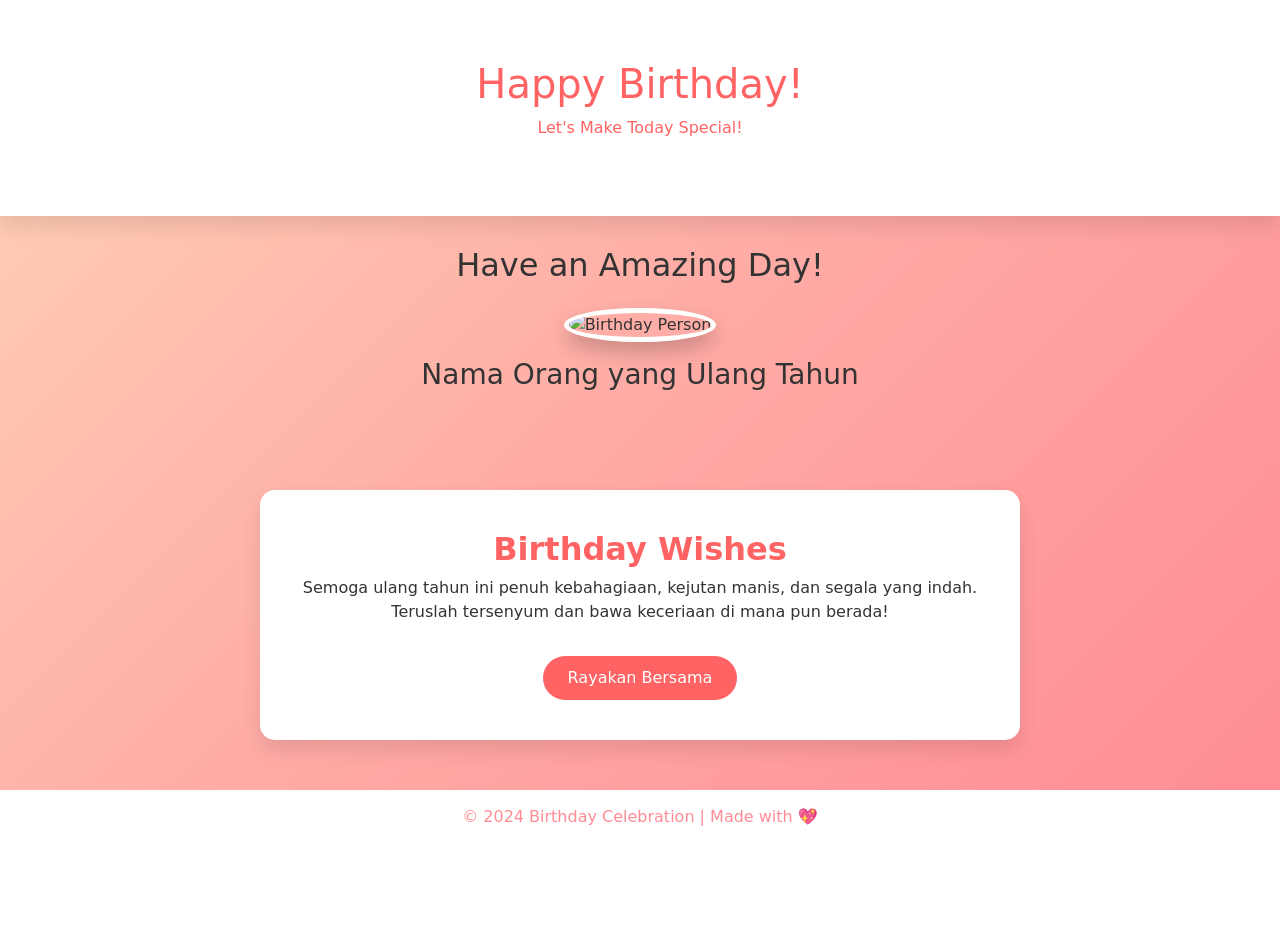
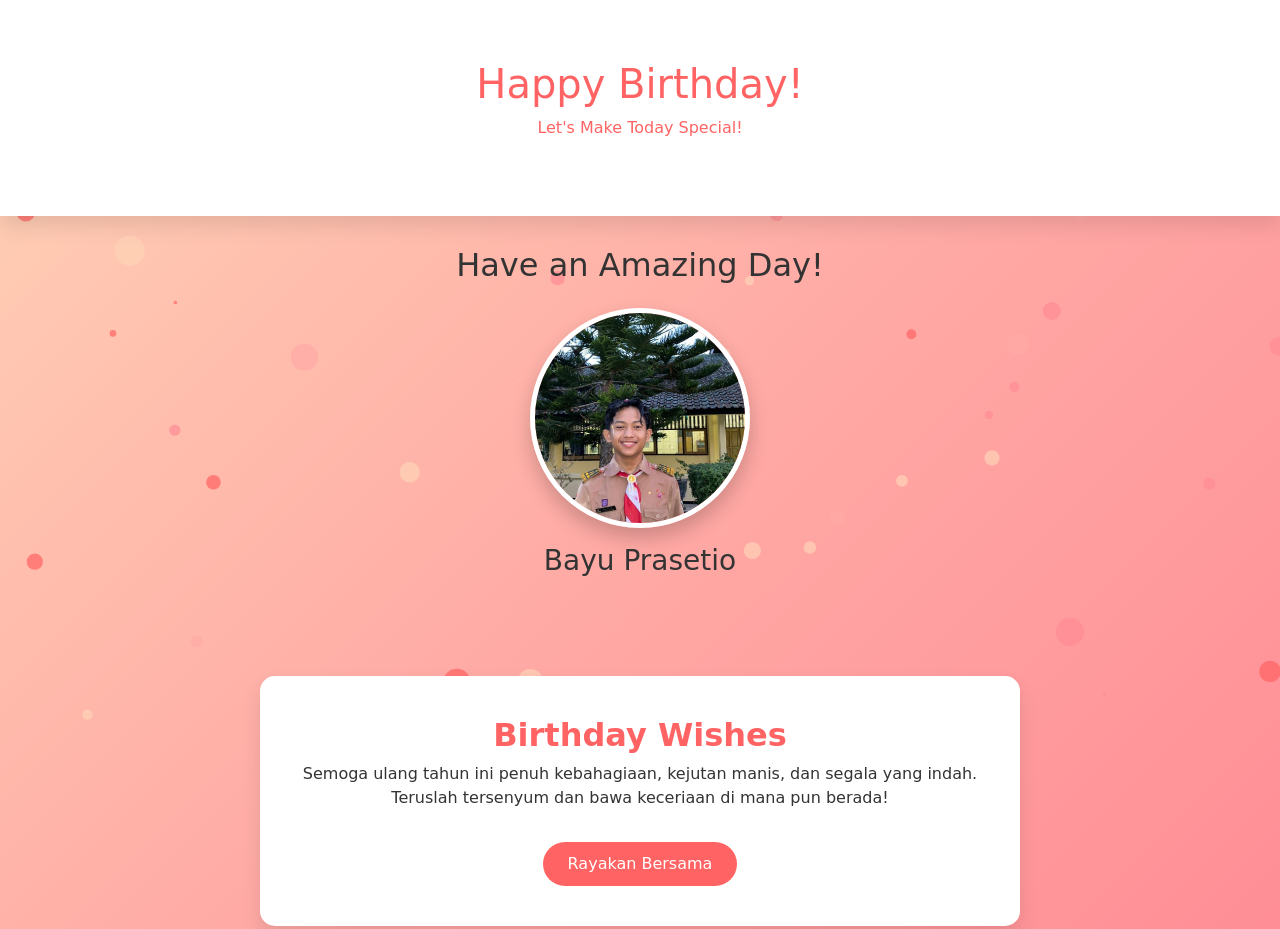
Before and after one commit to inukun21/inukun21.github.io, a plain HTML site: page index.html in a window 1280 px wide. Shown: the top 929 px of the page. Before the commit the page ends 844 px from the top, so only its background shows below. Drawn offline with nearby package versions, Linux system fonts and the light colour scheme; a web font is replaced by a local one.

Commit message:
Update index.html

```diff
--- a/index.html
+++ b/index.html
@@ -5,13 +5,19 @@
     <meta name="viewport" content="width=device-width, initial-scale=1.0">
     <title>Ulang Tahun Ceria</title>
     <link href="https://stackpath.bootstrapcdn.com/bootstrap/4.5.2/css/bootstrap.min.css" rel="stylesheet">
-    <!-- Link Google Font atau Local untuk Wonder Boys -->
     <link href="https://fonts.googleapis.com/css2?family=Wonder+Boys&display=swap" rel="stylesheet">
     <style>
         body {
             background: linear-gradient(135deg, #ffd3b6, #ffaaa5, #ff8b94);
             color: #333;
             font-family: 'Wonder Boys', cursive;
+            overflow: hidden; /* Untuk menghindari scrollbar saat partikel bergerak */
+        }
+        #particles-js {
+            position: absolute;
+            width: 100%;
+            height: 100%;
+            z-index: -1; /* Partikel di belakang konten */
         }
         .header {
             text-align: center;
@@ -65,6 +71,9 @@
     </style>
 </head>
 <body>
+    <!-- Partikel Balon -->
+    <div id="particles-js"></div>
+
     <!-- Header Section -->
     <div class="header">
         <h1>Happy Birthday!</h1>
@@ -74,8 +83,8 @@
     <!-- Greeting Section -->
     <div class="container greeting-section">
         <h2 class="mb-4">Have an Amazing Day!</h2>
-        <img src="bayu.png" alt="Birthday Person">
-        <h3 class="mt-3">Nama Orang yang Ulang Tahun</h3>
+        <img src="maling_ayam.png" alt="Birthday Person">
+        <h3 class="mt-3">Bayu Prasetio</h3>
     </div>
 
     <!-- Birthday Message Section -->
@@ -93,8 +102,94 @@
         &copy; 2024 Birthday Celebration | Made with 💖
     </footer>
 
-    <script src="https://code.jquery.com/jquery-3.5.1.slim.min.js"></script>
-    <script src="https://cdn.jsdelivr.net/npm/@popperjs/core@2.11.6/dist/umd/popper.min.js"></script>
-    <script src="https://stackpath.bootstrapcdn.com/bootstrap/4.5.2/js/bootstrap.min.js"></script>
+    <!-- Library Particles.js -->
+    <script src="https://cdn.jsdelivr.net/particles.js/2.0.0/particles.min.js"></script>
+    <script>
+        particlesJS("particles-js", {
+            "particles": {
+                "number": {
+                    "value": 50,
+                    "density": {
+                        "enable": true,
+                        "value_area": 800
+                    }
+                },
+                "color": {
+                    "value": ["#ff6363", "#ffd3b6", "#ffaaa5", "#ff8b94"]
+                },
+                "shape": {
+                    "type": "circle",
+                    "stroke": {
+                        "width": 0,
+                        "color": "#000"
+                    }
+                },
+                "opacity": {
+                    "value": 0.7,
+                    "random": false,
+                    "anim": {
+                        "enable": false,
+                        "speed": 1,
+                        "opacity_min": 0.1,
+                        "sync": false
+                    }
+                },
+                "size": {
+                    "value": 15,
+                    "random": true,
+                    "anim": {
+                        "enable": false,
+                        "speed": 40,
+                        "size_min": 0.1,
+                        "sync": false
+                    }
+                },
+                "line_linked": {
+                    "enable": false
+                },
+                "move": {
+                    "enable": true,
+                    "speed": 2,
+                    "direction": "top",
+                    "random": false,
+                    "straight": false,
+                    "out_mode": "out",
+                    "bounce": false,
+                    "attract": {
+                        "enable": false,
+                        "rotateX": 600,
+                        "rotateY": 1200
+                    }
+                }
+            },
+            "interactivity": {
+                "events": {
+                    "onhover": {
+                        "enable": true,
+                        "mode": "bubble"
+                    },
+                    "onclick": {
+                        "enable": true,
+                        "mode": "repulse"
+                    },
+                    "resize": true
+                },
+                "modes": {
+                    "bubble": {
+                        "distance": 250,
+                        "size": 20,
+                        "duration": 2,
+                        "opacity": 0.8,
+                        "speed": 3
+                    },
+                    "repulse": {
+                        "distance": 400,
+                        "duration": 0.4
+                    }
+                }
+            },
+            "retina_detect": true
+        });
+    </script>
 </body>
 </html>
```
